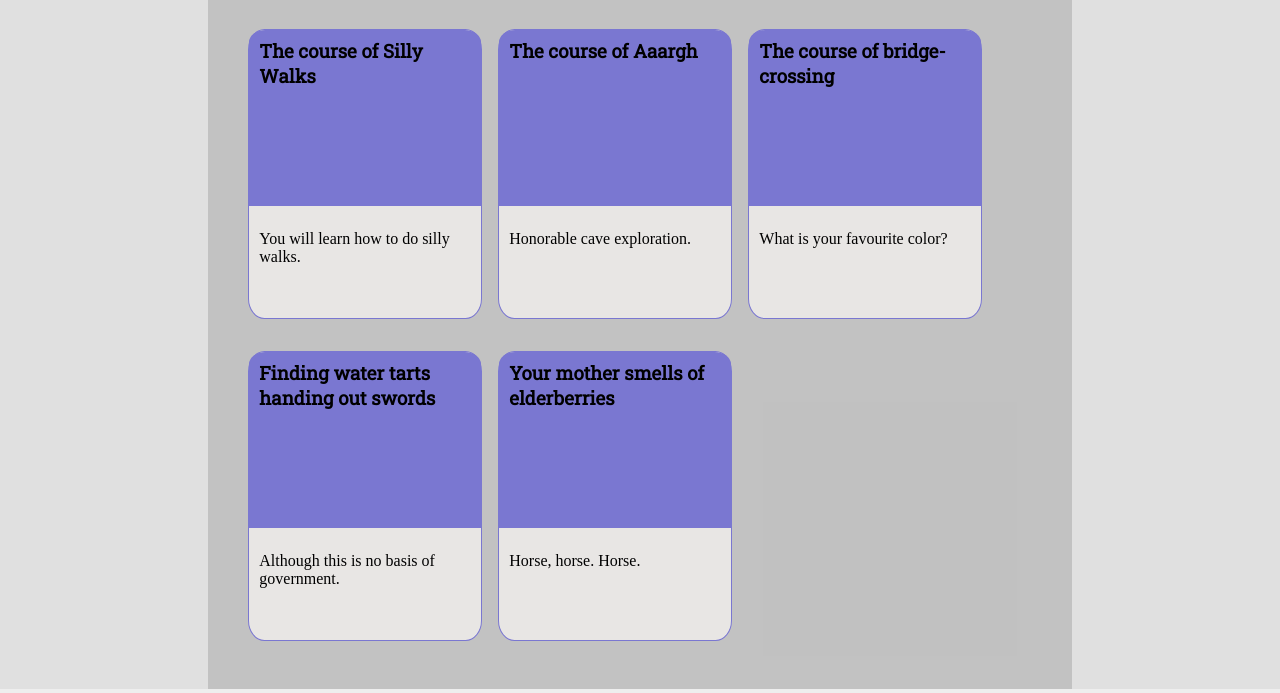
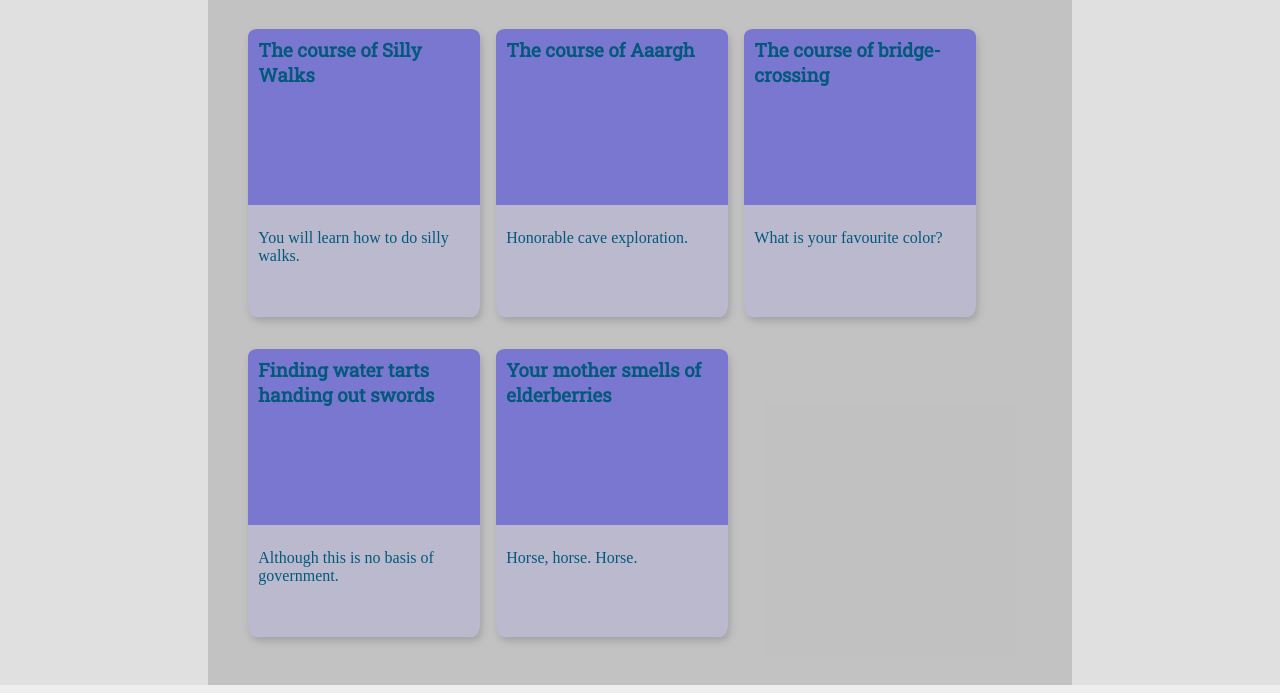
Before and after one commit to RuffleFish/cards-site, a plain HTML site: page index.html in a window 1280 px wide. Shown: the part 107-800 px from the top of the page. Drawn offline with Linux system fonts and the light colour scheme; a web font is replaced by a local one.

Commit message:
added dropshadow and changed card&text color

```diff
--- a/card.css
+++ b/card.css
@@ -5,6 +5,7 @@ html, body {
     margin: 0;
     padding: 0;
     background-color:rgba(122,122,122,0.12);
+    color:rgba(3,89,122,1);
 }
 
 h1, h2, h3 {
@@ -44,9 +45,17 @@ section#cards {
   margin:2% 1%;
   height:18rem;
   flex-basis: 29%;
-  border: 0.1rem solid #7a77d1;
-  border-radius:7%;
-  background-color:#e8e6e4;
+  border: 0rem solid #7a77d1;
+  border-radius:4%;
+  background-color:rgba(159,150,255, 0.2); /*e8e6e4 159,250,155*/
+
+  box-shadow: rgba(122,122,122, 0.42) 2px 4px 7px;
+  transition: all .3s ease-in-out;
+}
+
+.card:hover {
+  box-shadow: rgba(122,122,122, 0.72) 6px 12px 12px;
+  transform: translate3d(-1px, -2px, 0px);
 }
 
 .flex-column {
@@ -56,8 +65,8 @@ section#cards {
 
 .card > div { /*card sub-divs, titlebox & contentbox*/
     padding: 2% 1%;
-    border-top-left-radius:7%;
-    border-top-right-radius:7%;
+    border-top-left-radius:4%; /*how to fix this?*/
+    border-top-right-radius:4%;
 }
 
 .titlebox {
```
